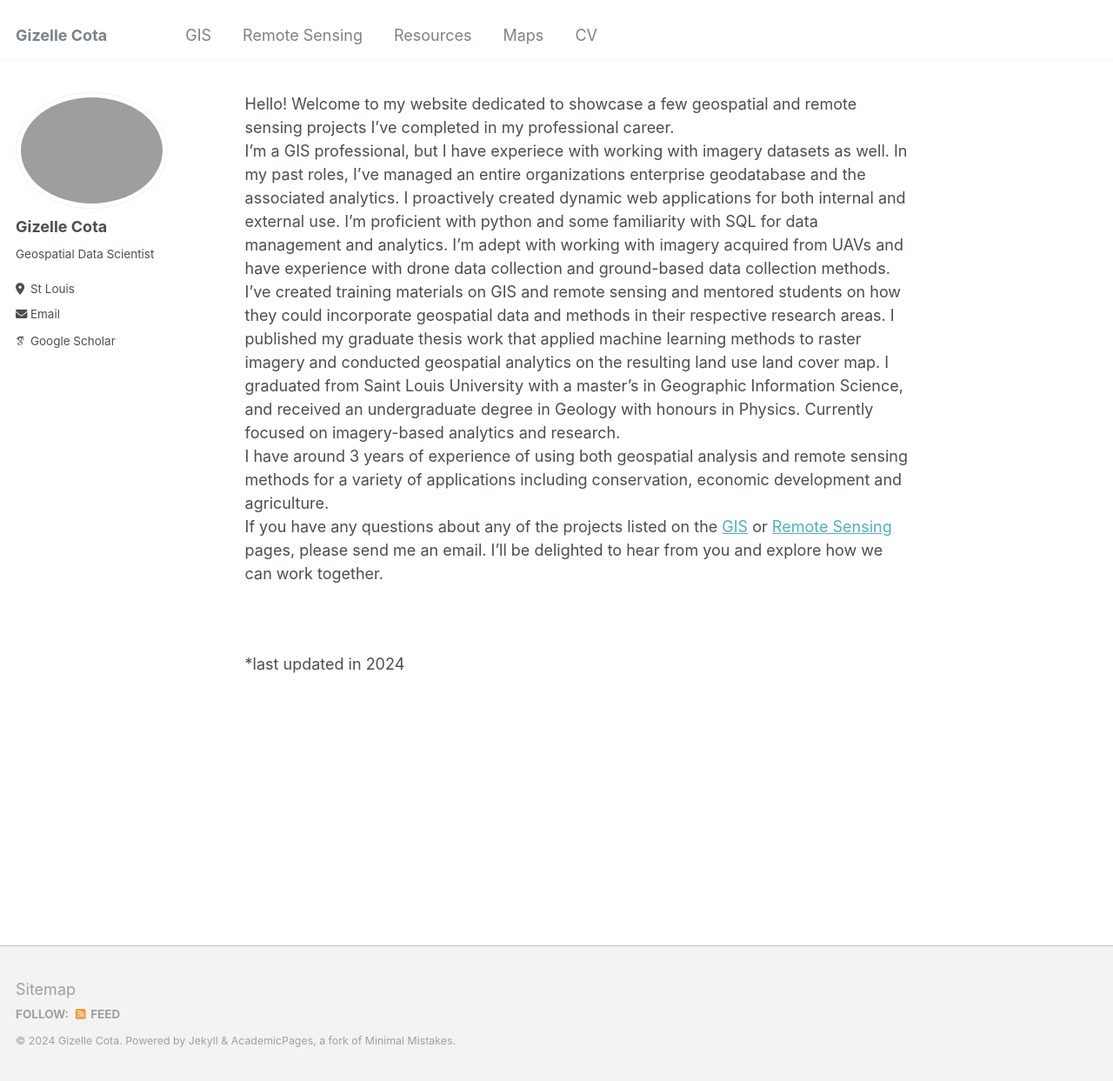
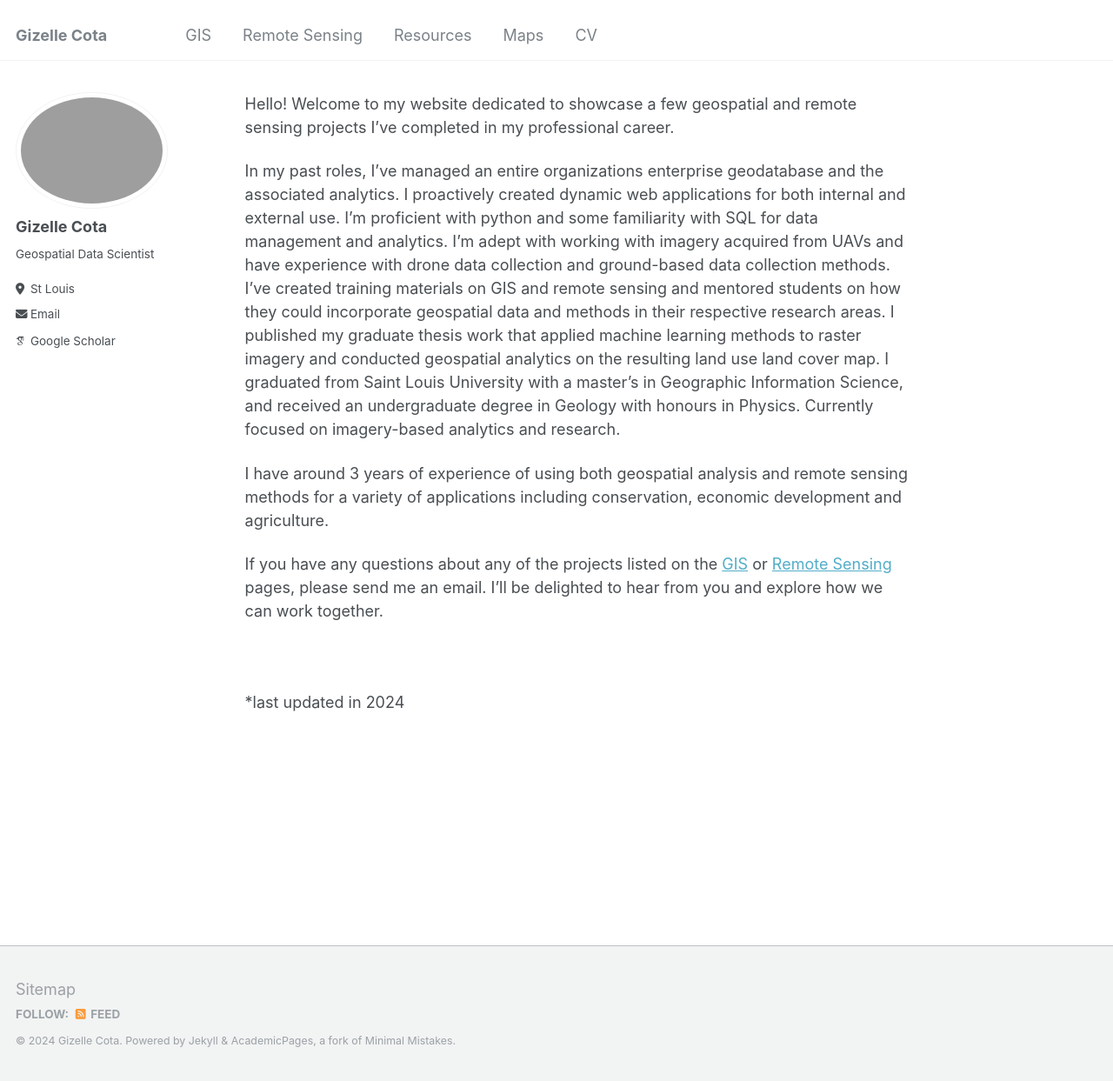
Before and after one commit to cotag11/cotag11.github.io, a Jekyll site: the page built from _pages/about.md, in a window 1280 px wide and 1243 px high. Shown: the whole window at 87% size. Built offline with Jekyll 4.4.1, drawn with Linux system fonts in a browser that asks for light colours; some web fonts are replaced.

Commit message:
Update about.md

```diff
--- a/_pages/about.md
+++ b/_pages/about.md
@@ -8,10 +8,13 @@ redirect_from:
 ---
 
 Hello! Welcome to my website dedicated to showcase a few geospatial and remote sensing projects I've completed in my professional career. <br>
-I'm a GIS professional, but I have experiece with working with imagery datasets as well. In my past roles, I've managed an entire organizations enterprise geodatabase and the associated analytics. I proactively created dynamic web applications for both internal and external use. I'm proficient with python and some familiarity with SQL for data management and analytics. I'm adept with working with imagery acquired from UAVs and have experience with drone data collection and ground-based data collection methods. I've created training materials on GIS and remote sensing and mentored students on how they could incorporate geospatial data and methods in their respective research areas. I published my graduate thesis work that applied machine learning methods to raster imagery and conducted geospatial analytics on the resulting land use land cover map. I graduated from Saint Louis University with a master’s in Geographic Information Science, and received an undergraduate degree in Geology with honours in Physics. Currently focused on imagery-based analytics and research.
+
+In my past roles, I've managed an entire organizations enterprise geodatabase and the associated analytics. I proactively created dynamic web applications for both internal and external use. I'm proficient with python and some familiarity with SQL for data management and analytics. I'm adept with working with imagery acquired from UAVs and have experience with drone data collection and ground-based data collection methods. I've created training materials on GIS and remote sensing and mentored students on how they could incorporate geospatial data and methods in their respective research areas. I published my graduate thesis work that applied machine learning methods to raster imagery and conducted geospatial analytics on the resulting land use land cover map. I graduated from Saint Louis University with a master’s in Geographic Information Science, and received an undergraduate degree in Geology with honours in Physics. Currently focused on imagery-based analytics and research.
 <br>
+
 I have around 3 years of experience of using both geospatial analysis and remote sensing methods for a variety of applications including conservation, economic development and agriculture.
 <br>
+
 If you have any questions about any of the projects listed on the [GIS](https://cotag11.github.io/GIS/) or [Remote Sensing](https://cotag11.github.io/RemoteSensing/) pages, please send me an email. I'll be delighted to hear from you and explore how we can work together.
 
 
```
